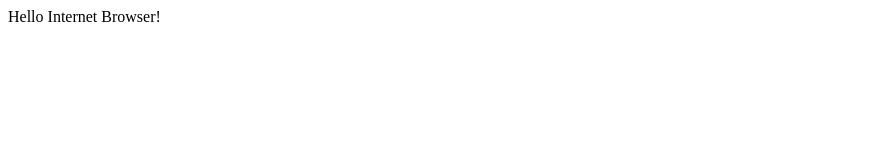
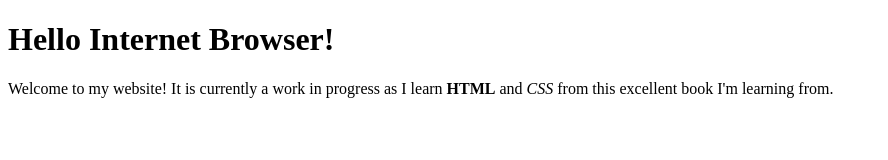
Before and after one commit to reillywj/200_front_end_prep, a plain HTML site: page 01_getting_started_with_html.html in a window 1280 px wide. Shown: the whole page, without its empty margins (0-888 px from the left). Drawn offline with Linux system fonts and the light colour scheme.

Commit message:
Getting Started with HTML completed.

```diff
--- a/01_getting_started_with_html.html
+++ b/01_getting_started_with_html.html
@@ -2,9 +2,12 @@
 <html>
   <head>
     <title>Welcome!</title>
+    <meta charset="utf-8" />
   </head>
 
   <body>
-    Hello Internet Browser!
+    <h1>Hello Internet Browser!</h1>
+
+    <p>Welcome to my website! It is currently a <span>work in progress</span> as I learn <strong>HTML</strong> and <i>CSS</i> from this excellent book I'm learning from.</p>
   </body>
 </html>
```
Also changed, not shown: 1 other file.
